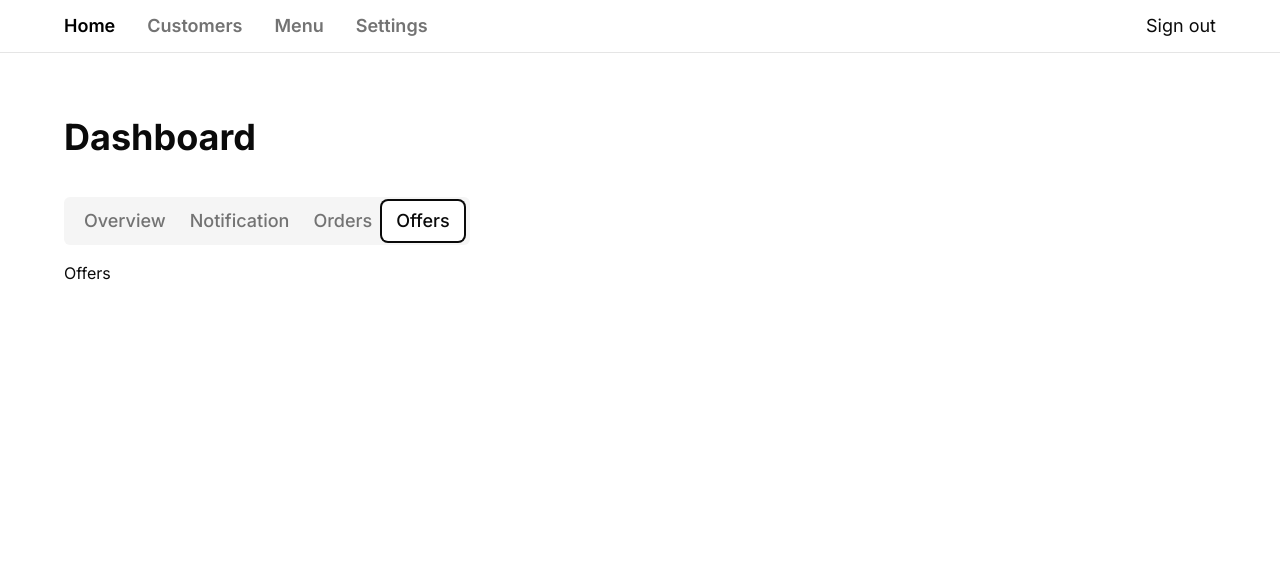
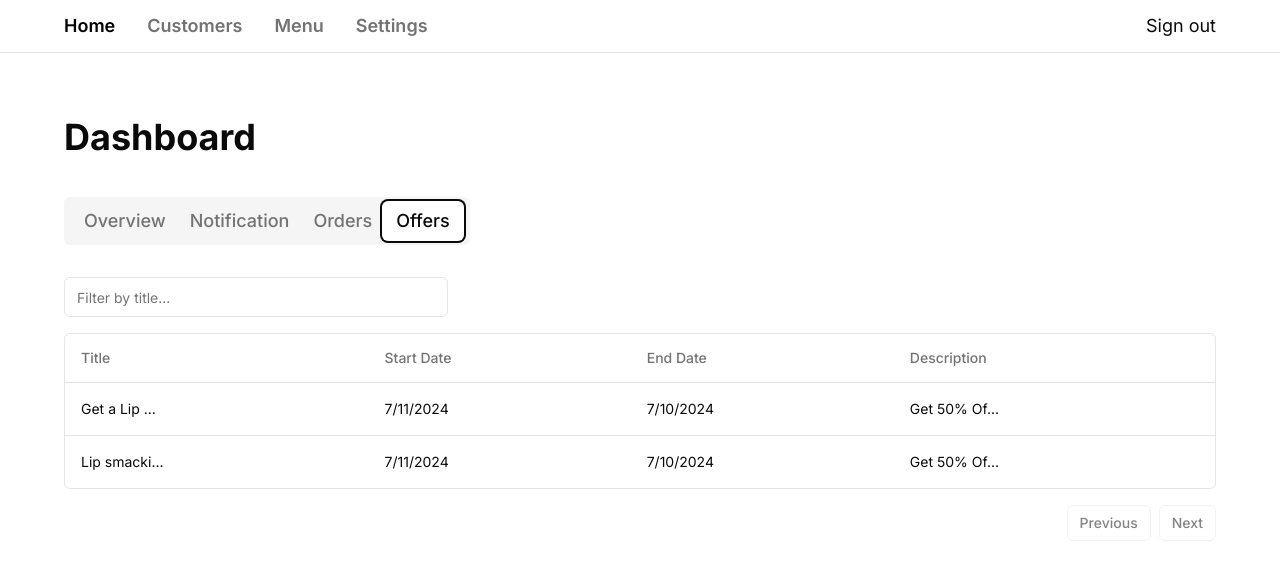
Before and after one commit to AMalfez/OrderEase, a Next.js app: page /restaurant/dashboard in a window 1280 px wide. Both pictures are taken after a click on the tab "Offers". Shown: the top 580 px of the page. Built offline with nearby package versions, Linux system fonts and the light colour scheme; no server answers.

Commit message:
completed order ui and initialised offer ui

```diff
--- /dev/null
+++ b/components/restaurant/dashboard/Offers/Columns.tsx
@@ -0,0 +1,38 @@
+"use client"
+
+import { ColumnDef } from "@tanstack/react-table"
+import { Button } from "@/components/ui/button"
+import {
+  DropdownMenu,
+  DropdownMenuContent,
+  DropdownMenuItem,
+  DropdownMenuLabel,
+  DropdownMenuSeparator,
+  DropdownMenuTrigger,
+} from "@/components/ui/dropdown-menu"
+
+export type Offer = {
+    title: string;
+    start_date: string;
+    end_date: string;
+    desc: string;
+}
+
+export const columns: ColumnDef<Offer>[] = [
+    {
+        accessorKey: "title",
+        header: "Title"
+    },
+    {
+        accessorKey: "start_date",
+        header: "Start Date"
+    },
+    {
+        accessorKey: "end_date",
+        header: "End Date"
+    },
+    {
+        accessorKey: "desc",
+        header: "Description"
+    }
+]
--- /dev/null
+++ b/components/restaurant/dashboard/Offers/DataTable.tsx
@@ -0,0 +1,135 @@
+"use client";
+import { Button } from "@/components/ui/button";
+import * as React from "react";
+import {
+  ColumnDef,
+  ColumnFiltersState,
+  flexRender,
+  getCoreRowModel,
+  getFilteredRowModel,
+  getPaginationRowModel,
+  useReactTable,
+} from "@tanstack/react-table";
+import { Input } from "@/components/ui/input";
+import {
+  DropdownMenu,
+  DropdownMenuCheckboxItem,
+  DropdownMenuContent,
+  DropdownMenuTrigger,
+} from "@/components/ui/dropdown-menu";
+import {
+  Table,
+  TableBody,
+  TableCell,
+  TableHead,
+  TableHeader,
+  TableRow,
+} from "@/components/ui/table";
+
+interface DataTableProps<TData, TValue> {
+  columns: ColumnDef<TData, TValue>[];
+  data: TData[];
+}
+
+export function DataTable<TData, TValue>({
+    columns,
+    data,
+  }: DataTableProps<TData, TValue>) {
+    const [columnFilters, setColumnFilters] = React.useState<ColumnFiltersState>(
+      []
+    );
+    const table = useReactTable({
+      data,
+      columns,
+      getCoreRowModel: getCoreRowModel(),
+      getPaginationRowModel: getPaginationRowModel(),
+      onColumnFiltersChange: setColumnFilters,
+      getFilteredRowModel: getFilteredRowModel(),
+      state: {
+        columnFilters,
+      },
+    });
+
+    return (
+      <div>
+        <div className="flex items-center py-4">
+          <Input
+            placeholder="Filter by title..."
+            value={(table.getColumn("title")?.getFilterValue() as string) ?? ""}
+            onChange={(event) =>
+              table.getColumn("title")?.setFilterValue(event.target.value)
+            }
+            className="max-w-sm"
+          />
+        </div>
+        <div className="rounded-md border">
+          <Table>
+            <TableHeader>
+              {table.getHeaderGroups().map((headerGroup) => (
+                <TableRow key={headerGroup.id}>
+                  {headerGroup.headers.map((header) => {
+                    return (
+                      <TableHead key={header.id}>
+                        {header.isPlaceholder
+                          ? null
+                          : flexRender(
+                              header.column.columnDef.header,
+                              header.getContext()
+                            )}
+                      </TableHead>
+                    );
+                  })}
+                </TableRow>
+              ))}
+            </TableHeader>
+            <TableBody>
+              {table.getRowModel().rows?.length ? (
+                table.getRowModel().rows.map((row) => (
+                  <TableRow
+                    key={row.id}
+                    data-state={row.getIsSelected() && "selected"}
+                  >
+                    {row.getVisibleCells().map((cell) => (
+                      <TableCell key={cell.id}>
+                        {flexRender(
+                          cell.column.columnDef.cell,
+                          cell.getContext()
+                        )}
+                      </TableCell>
+                    ))}
+                  </TableRow>
+                ))
+              ) : (
+                <TableRow>
+                  <TableCell
+                    colSpan={columns.length}
+                    className="h-24 text-center"
+                  >
+                    No results.
+                  </TableCell>
+                </TableRow>
+              )}
+            </TableBody>
+          </Table>
+        </div>
+        <div className="flex items-center justify-end space-x-2 py-4">
+          <Button
+            variant="outline"
+            size="sm"
+            onClick={() => table.previousPage()}
+            disabled={!table.getCanPreviousPage()}
+          >
+            Previous
+          </Button>
+          <Button
+            variant="outline"
+            size="sm"
+            onClick={() => table.nextPage()}
+            disabled={!table.getCanNextPage()}
+          >
+            Next
+          </Button>
+        </div>
+      </div>
+    );
+  }
--- /dev/null
+++ b/components/restaurant/dashboard/Offers/Offers.tsx
@@ -0,0 +1,26 @@
+import { DataTable } from "./DataTable"
+import {Offer, columns} from './Columns';
+import { TrimStringToDotted } from "@/lib/utils/Utilities";
+export const Offers = ()=>{
+    const date = new Date();
+    date.setDate(11);
+    const data: Offer[] =[
+        {
+            title: TrimStringToDotted("Get a Lip smacking taste at mind smacking price",0,10),
+            desc: TrimStringToDotted("Get 50% Off on all the items above ₹1000.",0,10),
+            start_date: date.toLocaleDateString("en-US"),
+            end_date: new Date().toLocaleDateString("en-US")
+        },
+        {
+            title: TrimStringToDotted("Lip smacking taste at mind smacking price",0,10),
+            desc: TrimStringToDotted("Get 50% Off on all the items above ₹1000.",0,10),
+            start_date: date.toLocaleDateString("en-US"),
+            end_date: new Date().toLocaleDateString("en-US")
+        }
+    ]
+    return(
+        <div>
+            <DataTable columns={columns} data={data}/>
+        </div>
+    )
+}
--- a/components/restaurant/dashboard/Orders/Columns.tsx
+++ b/components/restaurant/dashboard/Orders/Columns.tsx
@@ -20,6 +20,7 @@ export type Payment = {
   name: string;
   bill: "sent" | "not-sent";
   table_no: number;
+  order_status: "fulfilled" | "not-fulfilled";
 }
 
 export const columns: ColumnDef<Payment>[] = [
@@ -52,6 +53,10 @@ export const columns: ColumnDef<Payment>[] = [
   {
     accessorKey: "bill",
     header: "Bill"
+  },
+  {
+    accessorKey: "order_status",
+    header: "Order Status"
   },
   {
     accessorKey: "amount",
--- a/components/restaurant/dashboard/Orders/OrderTable.tsx
+++ b/components/restaurant/dashboard/Orders/OrderTable.tsx
@@ -8,7 +8,8 @@ export const OrderTable = () => {
         email: "m@example.com",
         name: "Alfez",
         table_no: 2,
-        bill: "sent"
+        bill: "sent",
+        order_status: "fulfilled"
       },
       {
         id: "721ed52f",
@@ -17,7 +18,8 @@ export const OrderTable = () => {
         email: "a@example.com",
         name: "sappu",
         table_no: 3,
-        bill: "not-sent"
+        bill: "not-sent",
+        order_status: "not-fulfilled"
       }]
   return (
   <div>
--- a/components/restaurant/dashboard/Overview.tsx
+++ b/components/restaurant/dashboard/Overview.tsx
@@ -2,6 +2,7 @@ import { Tabs, TabsContent, TabsList, TabsTrigger } from "@/components/ui/tabs";
 import OverviewCards from "./Overview/OverviewCards";
 import OverviewChart from "./Overview/OverviewChart";
 import { OrderTable } from "./Orders/OrderTable";
+import { Offers } from "./Offers/Offers";
 
 const Overview = () => {
   return (
@@ -22,7 +23,9 @@ const Overview = () => {
         <TabsContent value="orders">
           <OrderTable/>
         </TabsContent>
-        <TabsContent value="offers">Offers</TabsContent>
+        <TabsContent value="offers">
+          <Offers/>
+        </TabsContent>
       </Tabs>
     </div>
   );
--- /dev/null
+++ b/lib/utils/Utilities.ts
@@ -0,0 +1,4 @@
+export const TrimStringToDotted = (s:string, start:number, end:number)=>{
+    const str = s.slice(start,end);
+    return str+"...";
+}
```
